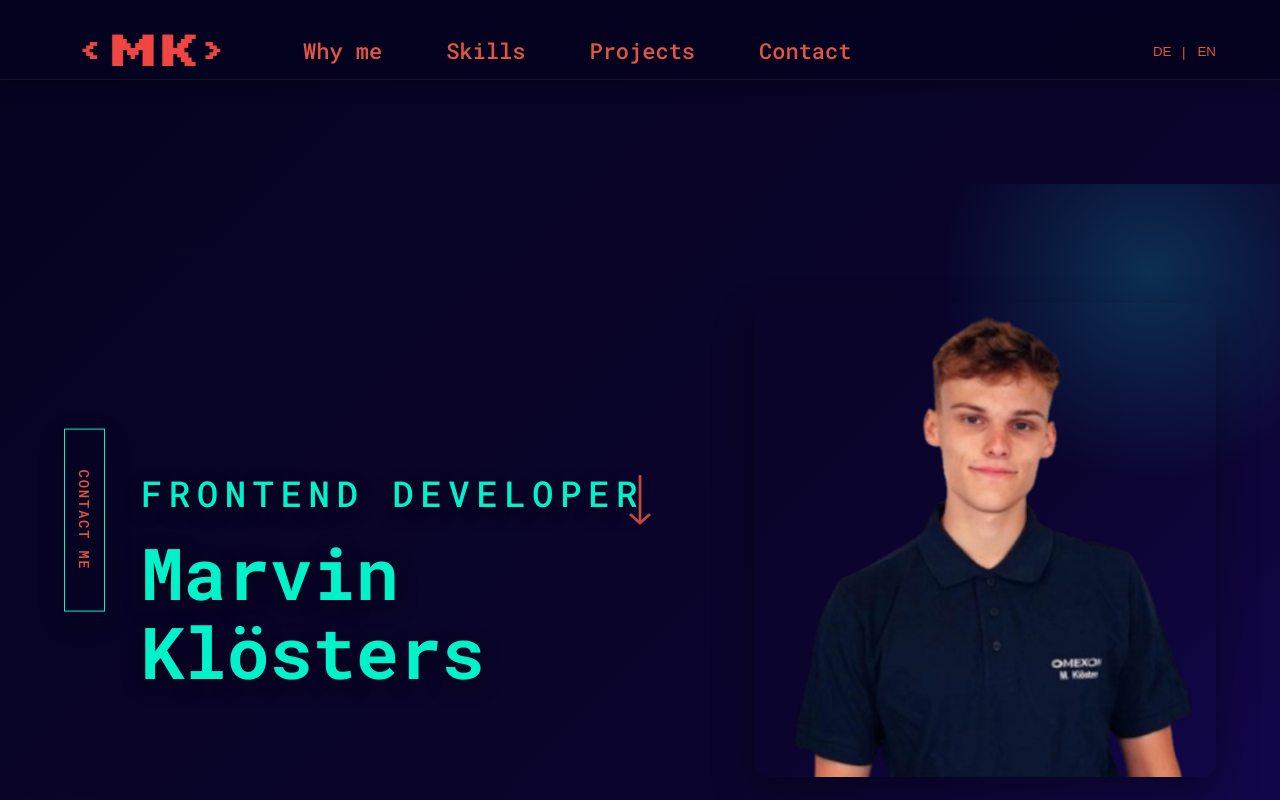
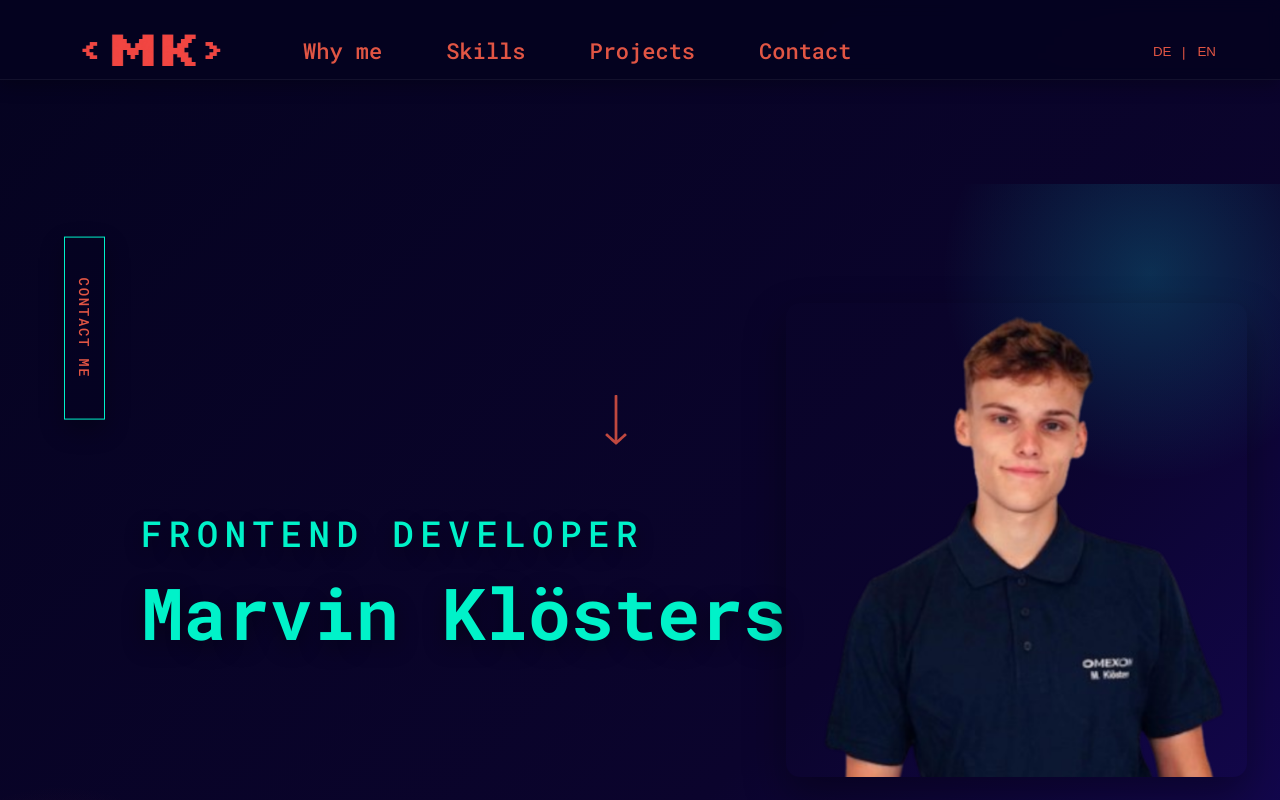
Before and after one commit to MarvinKloe47/Portfolio, an Angular app: page / in a window 1280 px wide. Shown: the top 800 px of the page. Built offline with nearby package versions, Linux system fonts and the light colour scheme.

Commit message:
refactor: small fixes

```diff
--- a/src/app/core/components/header/header.component.ts
+++ b/src/app/core/components/header/header.component.ts
@@ -1,5 +1,6 @@
 import { Component } from '@angular/core';
 import { NgIf } from '@angular/common';
+import { Router } from '@angular/router';
 import { TranslationService, Lang } from '../../../services/translation/translation.service';
 
 @Component({
@@ -12,7 +13,10 @@ import { TranslationService, Lang } from '../../../services/translation/translat
 export class HeaderComponent {
   menuOpen = false;
 
-  constructor(public translate: TranslationService) {}
+  constructor(
+    public translate: TranslationService,
+    private router: Router
+  ) {}
 
   toggleMenu(): void {
     this.menuOpen = !this.menuOpen;
@@ -33,6 +37,13 @@ export class HeaderComponent {
   }
 
   scrollToTop(): void {
+    if (this.router.url !== '/') {
+      this.router.navigateByUrl('/').then(() => {
+        window.scrollTo({ top: 0, behavior: 'smooth' });
+      });
+      return;
+    }
+
     window.scrollTo({ top: 0, behavior: 'smooth' });
   }
 }
--- a/src/app/sections/hero/hero.component.scss
+++ b/src/app/sections/hero/hero.component.scss
@@ -59,6 +59,7 @@
   letter-spacing: clamp(0.12em, 0.6vw, 0.18em);
   text-transform: uppercase;
   text-shadow: 0 6px 18px rgba(0, 0, 0, 0.4);
+  white-space: nowrap;
 }
 
 .hero-name {
@@ -68,6 +69,7 @@
   font-weight: 700;
   line-height: 1.1;
   text-shadow: 0 6px 22px rgba(0, 0, 0, 0.45);
+  white-space: nowrap;
 }
 
 
@@ -92,7 +94,7 @@
 .hero-contact-vertical {
   position: absolute;
   left: var(--page-pad);
-  top: 42%;
+  top: 18%;
   margin-left: 0;
   transform: translateY(-50%);
   z-index: 2;
@@ -120,12 +122,13 @@
 .hero-arrow {
   position: absolute;
   left: 50%;
-  top: 40%;
+  top: 30%;
   transform: translate(-50%, -50%);
   z-index: 2;
   font-size: 28px;
   color: #E15544;
   opacity: 0.85;
+  margin-left: -24px;
 
   &:hover {
     img {
@@ -211,12 +214,14 @@
   .hero-name {
     font-size: clamp(28px, 7vw, 44px);
     line-height: 1.1;
+    white-space: normal;
   }
 
   .hero-role {
     font-size: clamp(12px, 3.4vw, 16px);
     margin-bottom: 12px;
     letter-spacing: 0.18em;
+    white-space: normal;
   }
 
 
```
